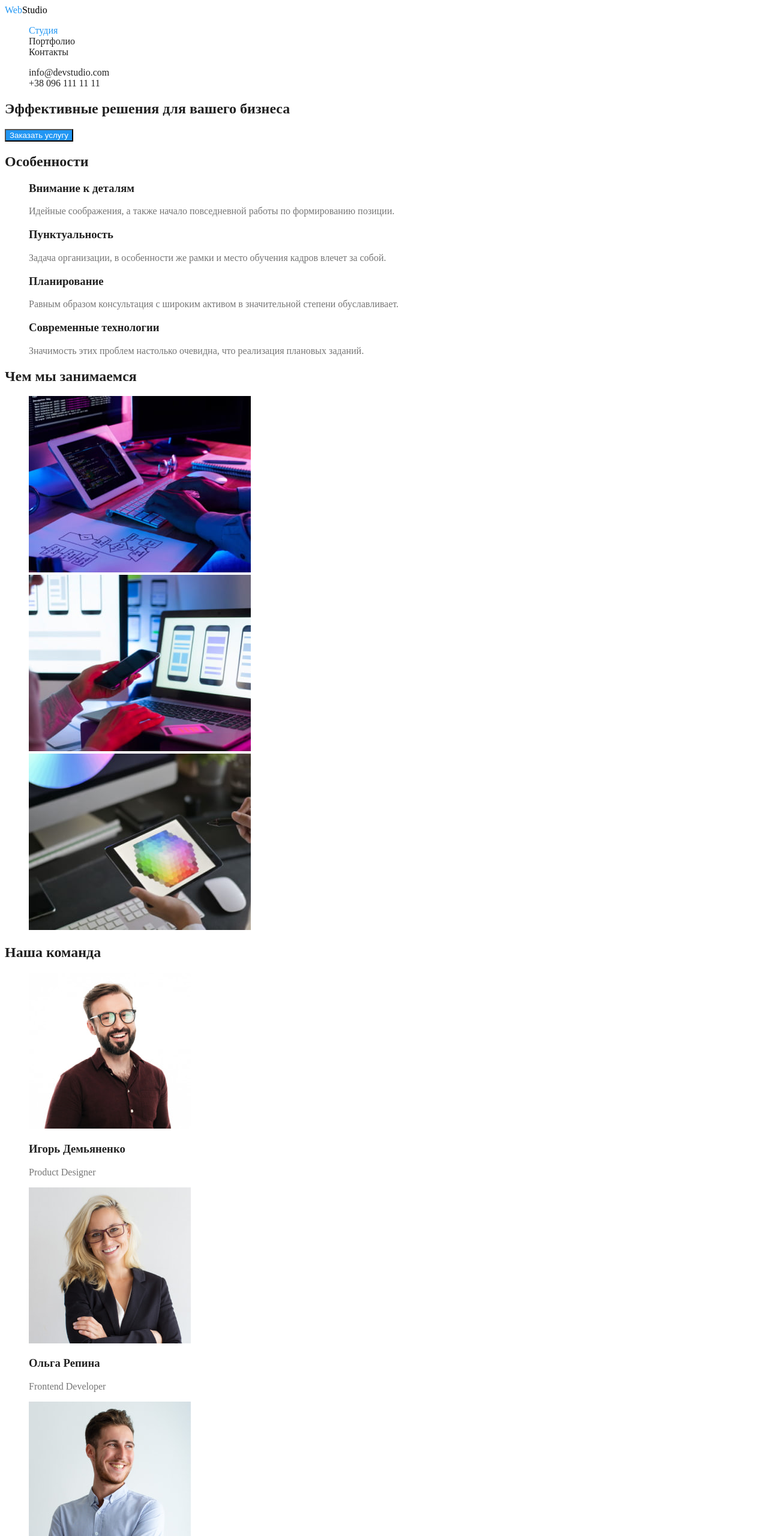
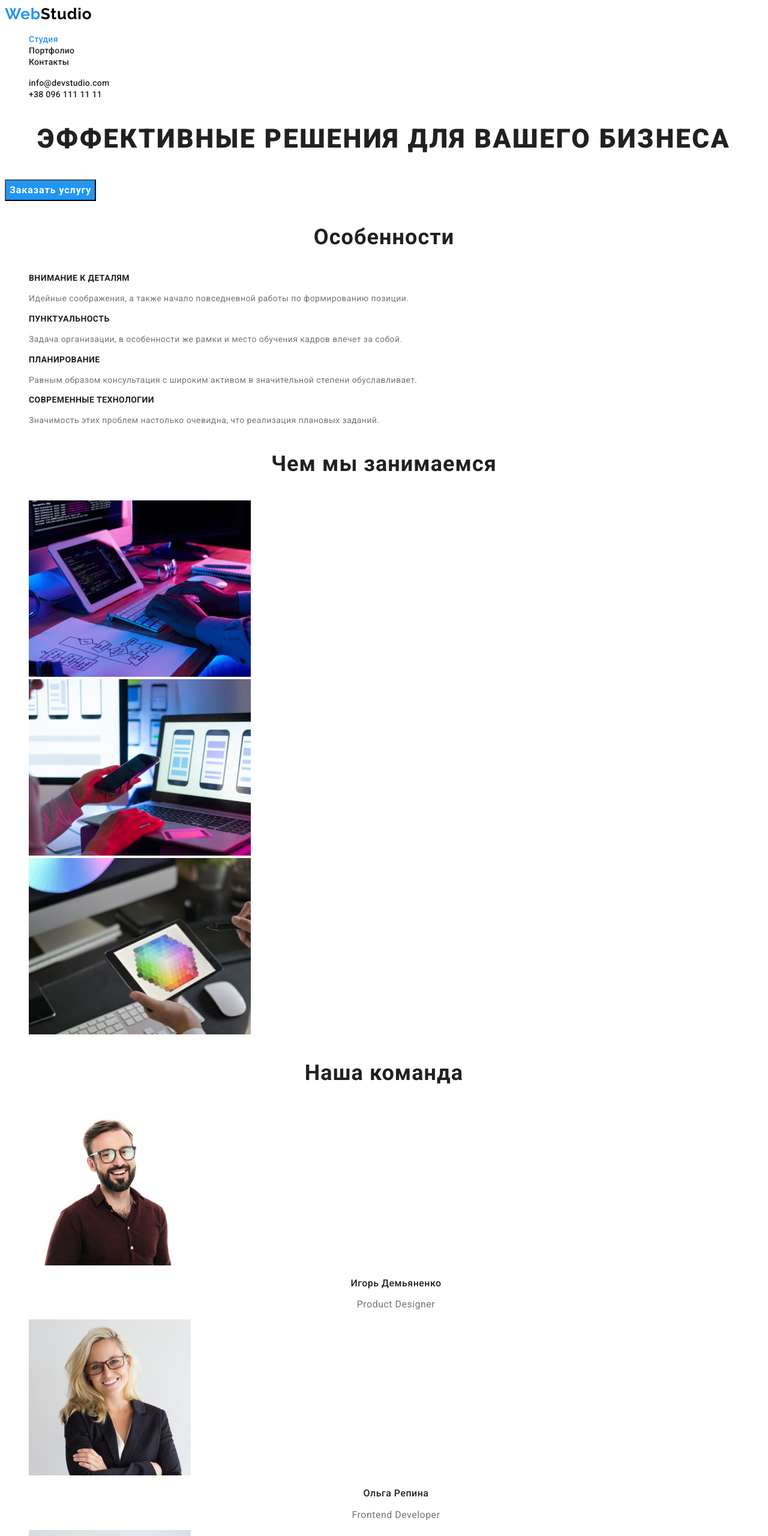
Before and after one commit to CrystalGoose/goit-markup-hw-02, a plain HTML site: page index.html in a window 1280 px wide. Shown: the top 2560 px of the page at 60% size. Drawn offline with Linux system fonts and the light colour scheme.

Commit message:
add fonts and font styles

```diff
--- a/css/styles.css
+++ b/css/styles.css
@@ -1,9 +1,4 @@
-/* navigation and headers color: #212121; */
-/* text color: #757575; */
-/* accent color: #2196F3; */
-/* white color: #FFFFFF; */
-/* background blocks color: #F5F4FA */
-
+/* Common properties */
 :root {
     --primary-text-color: #757575;
     --title-text-color: #212121;
@@ -12,10 +7,10 @@
     --secondary-bg-color: #F5F4FA;
 }
 
-
 body {
     background-color: var(--primary-bg-color);
     color: var(--primary-text-color);
+    font-family: Roboto, sans-serif;
 }
 
 .list {
@@ -26,25 +21,42 @@ list-style: none;
     text-decoration: none;
 }
 
+/* Button */
+
 button {
     color: var(--primary-bg-color);
     background-color: var(--accent-color);
+    font-family: inherit;
 }
 
 button.primary {
     color: var(--primary-bg-color);
     background-color: var(--accent-color);
+    font-weight: 500;
+    font-size: 16px;
+    line-height: 26px;
+    text-align: center;
+    letter-spacing: 0.03em;
 }
 
 button.secondary {
     color: var(--title-text-color);
     background-color: var(--secondary-bg-color);
+    font-weight: 500;
+    font-size: 16px;
+    line-height: 1.6;
+    text-align: center;
+    letter-spacing: 0.03em;
 }
 
 /* Site navigation */
 
 .site-nav .link {
 color: var(--title-text-color);
+font-weight: 500;
+font-size: 14px;
+line-height: 1.14;
+letter-spacing: 0.02em;
 }
 
 .site-nav .link:hover,
@@ -58,6 +70,10 @@ color: var(--accent-color);
 
 .contacts-nav .link {
     color: var(--title-text-color);
+    font-weight: 500;
+    font-size: 14px;
+    line-height: 1.14;
+    letter-spacing: 0.02em;
 }
 
 .contacts-nav .link:hover,
@@ -68,6 +84,10 @@ color: var(--accent-color);
 .logo {
     text-decoration: none;
     color: #000000;
+    font-family: Raleway, sans-serif;
+    font-size: 26px;
+    line-height: 1.19;
+    letter-spacing: 0.03em;
 }
 
 .logo:hover {
@@ -82,29 +102,83 @@ color: var(--accent-color);
 /* Hero */
 .hero-title {
     color: var(--title-text-color);
+    font-weight: 900;
+    font-size: 44px;
+    line-height: 1.36;
+    text-align: center;
+    letter-spacing: 0.06em;
+    text-transform: uppercase;
 }
 
+.hero.primary {
+    font-weight: 700;
+    font-size: 16px;
+    line-height: 1.9;
+    text-align: center;
+    letter-spacing: 0.06em;
+}
 
 /* Peculiarities section */
 .section-title {
     color: var(--title-text-color);
+    font-weight: 700;
+    font-size: 36px;
+    line-height: 1.7;
+    text-align: center;
+    letter-spacing: 0.03em;
 }
 
 .peculiarities .title {
     color: var(--title-text-color);
+    font-weight: 700;
+    font-size: 14px;
+    line-height: 1.14;
+    letter-spacing: 0.03em;
+    text-transform: uppercase;
 }
 
+.peculiarities .text {
+    font-weight: 400;
+    font-size: 14px;
+    line-height: 1.7;
+    letter-spacing: 0.03em;
+}
 
 /* Our team section */
 .team .title {
     color: var(--title-text-color);
+    font-weight: 500;
+    font-size: 16px;
+    line-height: 1.2;
+   text-align: center;
+    letter-spacing: 0.03em;
+}
+
+.team .text {
+    font-weight: 400;
+    font-size: 16px;
+    line-height: 1.2;
+    text-align: center;
+    letter-spacing: 0.03em;
 }
 
 
 /* Site footer */
 
+address {
+background-color: #2F303A;
+}
 .contacts-footer .link {
-color: var(--title-text-color);
+color: rgba(255, 255, 255, 0.6);
+font-style: normal;
+font-weight: 400;
+font-size: 14px;
+line-height: 1.7;
+letter-spacing: 0.03em;
+}
+
+.contacts-footer .footer-address {
+    color: var(--primary-bg-color);
 }
 
 .contacts-footer .link:hover,
@@ -113,12 +187,34 @@ color: var(--accent-color);
 }
 
 
-/* Styles for Portfolio.html */
+/*========== Styles for Portfolio.html ==========*/
 .work-title {
     color: var(--title-text-color);
+}
+
+.portfolio .link {
+font-weight: 700;
+font-size: 18px;
+line-height: 2;
+letter-spacing: 0.06em;
 }
 
 .portfolio .link:hover,
 .portfolio .link:focus {
 color: var(--accent-color);
 }
+
+.portfolio-button {
+    font-weight: 500;
+    font-size: 16px;
+    line-height: 1.6;
+  text-align: center;
+    letter-spacing: 0.03em;
+}
+
+.portfolio .text {
+    font-weight: 400;
+    font-size: 16px;
+    line-height: 1.9;
+    letter-spacing: 0.03em;
+}
--- a/index.html
+++ b/index.html
@@ -5,6 +5,12 @@
     <meta http-equiv="X-UA-Compatible" content="IE=edge" />
     <meta name="viewport" content="width=device-width, initial-scale=1.0" />
     <title>WebStudio</title>
+    <link rel="preconnect" href="https://fonts.googleapis.com" />
+    <link rel="preconnect" href="https://fonts.gstatic.com" crossorigin />
+    <link
+      href="https://fonts.googleapis.com/css2?family=Raleway:wght@700&family=Roboto:wght@400;500;700;900&display=swap"
+      rel="stylesheet"
+    />
     <link rel="stylesheet" href="./css/styles.css" />
   </head>
   <body>
@@ -42,7 +48,7 @@
       <!-- Hero section -->
       <section class="hero">
         <h1 class="hero-title">Эффективные решения для вашего бизнеса</h1>
-        <button type="button" class="primary">Заказать услугу</button>
+        <button type="button" class="hero primary">Заказать услугу</button>
       </section>
       <!-- Peculiarities section -->
       <section class="section">
@@ -50,28 +56,28 @@
         <ul class="peculiarities list">
           <li>
             <h3 class="title">Внимание к деталям</h3>
-            <p>
+            <p class="text">
               Идейные соображения, а также начало повседневной работы по
               формированию позиции.
             </p>
           </li>
           <li>
             <h3 class="title">Пунктуальность</h3>
-            <p>
+            <p class="text">
               Задача организации, в особенности же рамки и место обучения кадров
               влечет за собой.
             </p>
           </li>
           <li>
             <h3 class="title">Планирование</h3>
-            <p>
+            <p class="text">
               Равным образом консультация с широким активом в значительной
               степени обуславливает.
             </p>
           </li>
           <li>
             <h3 class="title">Современные технологии</h3>
-            <p>
+            <p class="text">
               Значимость этих проблем настолько очевидна, что реализация
               плановых заданий.
             </p>
@@ -120,7 +126,7 @@
               height="260"
             />
             <h3 class="title">Игорь Демьяненко</h3>
-            <p lang="en">Product Designer</p>
+            <p class="text" lang="en">Product Designer</p>
           </li>
           <li>
             <img
@@ -130,7 +136,7 @@
               height="260"
             />
             <h3 class="title">Ольга Репина</h3>
-            <p lang="en">Frontend Developer</p>
+            <p class="text" lang="en">Frontend Developer</p>
           </li>
           <li>
             <img
@@ -140,7 +146,7 @@
               height="260"
             />
             <h3 class="title">Николай Тарасов</h3>
-            <p lang="en">Marketing</p>
+            <p class="text" lang="en">Marketing</p>
           </li>
           <li>
             <img
@@ -150,7 +156,7 @@
               height="260"
             />
             <h3 class="title">Михаил Ермаков</h3>
-            <p lang="en">UI Designer</p>
+            <p class="text" lang="en">UI Designer</p>
           </li>
         </ul>
       </section>
```
Also changed, not shown: portfolio.html (+16 -10 lines).
